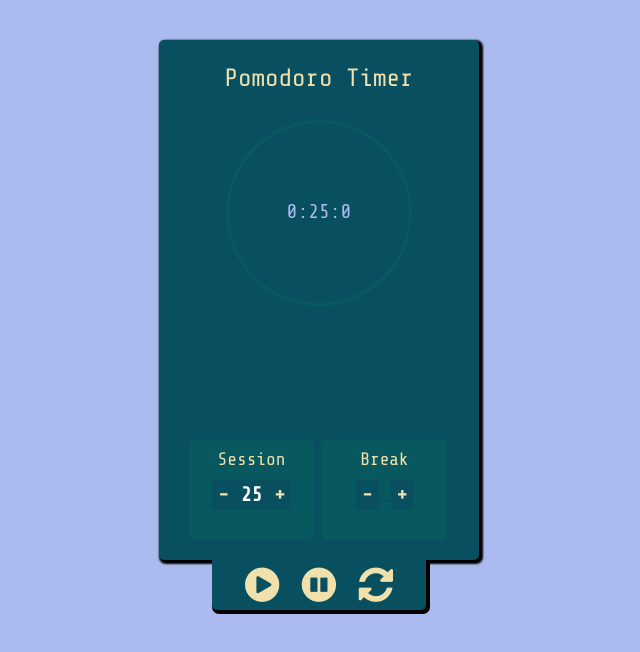
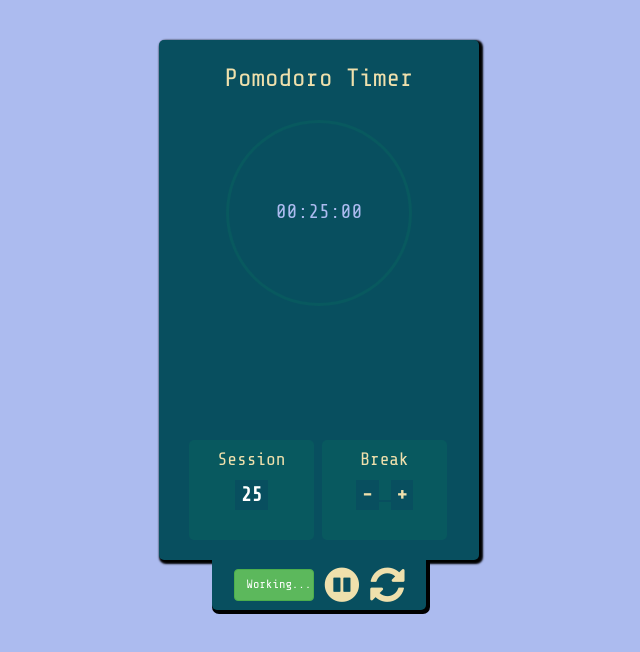
Before and after one commit to iambonface/pomodoro-react-timer, a React (Create React App) app: page / in a window 1280 px wide. Both pictures are taken after a click on the icon 583 px from the left and 585 px from the top of the page. Shown: the top 652 px of the page, without its empty margins (321-961 px from the left). Built offline with nearby package versions, Linux system fonts and the light colour scheme.

Commit message:
Refactor code to alter states on click

```diff
--- a/package.json
+++ b/package.json
@@ -3,6 +3,7 @@
   "version": "0.1.0",
   "private": true,
   "dependencies": {
+    "moment": "^2.18.1",
     "normalize.css": "^7.0.0",
     "react": "^15.6.1",
     "react-dom": "^15.6.1",
--- a/src/components/App.js
+++ b/src/components/App.js
@@ -4,6 +4,8 @@ import '../css/App.css';
 import Wrap from './Wrap';
 
 import Wrapper from './Wrapper';
+
+import moment from 'moment';
 
 class App extends Component {
 
@@ -13,67 +15,73 @@ class App extends Component {
       hours: 0,
       seconds: 0,
       minutes: 0,
-      setMoment: 25,
-      breakMinutes: 5,
-      showTimer: false
+      setSession: 25,
+      start:false,
+      finish: false,
+      totalSeconds: 0
     }
-    this.handleTimer = this.handleTimer.bind(this);
-    this.clickIncreaseSession = this.clickIncreaseSession.bind(this)
-  }
 
-  handleTimer(){
-    this.setState({
-      showTimer: !this.state.showTimer
-    })
-
-    this.splitTimeUnits()
+    this.clickIncreaseSession = this.clickIncreaseSession.bind(this);
+    this.clickDecreaseSession = this.clickDecreaseSession.bind(this);
+    this.startTimer = this.startTimer.bind(this);
+    this.evalTime = this.evalTime.bind(this);
   }
 
   clickIncreaseSession(){
     this.setState((prevState, props)=>{
-      return{ setMoment: prevState.setMoment + 1}
+      return { setSession: prevState.setSession + 1}
     })
   }
 
-  /* handleCountdown(){
-     let _this = this
-     _this.numOfSeconds = 0
+  clickDecreaseSession(){
+    if(this.state.setSession > 0){
+      this.setState((prevState, props)=>{
+        return { setSession: prevState.setSession - 1}
+      })
+    }
+  }
 
-     _this.numOfSeconds = this.state.minutes * 60
+  startTimer(){
+    this.setState({
+      start: !this.state.start
+    })
+    this.evalTime();
+  }
 
-     console.log(this.numOfSeconds)
-     this.splitTimeUnits()
-  }*/
+  prefixZero(val){
+    if(val < 10){
+      return "0" + val;
+    }
+    return val;
+  }
 
-  splitTimeUnits(){
-    let totalSeconds = this.state.setMoment * 60
-
-    let hours = Math.floor(totalSeconds/60/60);
-    let minutes = Math.floor(totalSeconds/60 % 60);
-    let seconds = Math.floor(totalSeconds % 60)
-
+  evalTime(){
+    let hours = this.prefixZero(Math.floor((this.state.setSession * 60)/60/60));
+    let minutes = this.prefixZero(Math.floor((this.state.setSession * 60)/60 % 60));
+    let seconds = this.prefixZero( Math.floor((this.state.setSession * 60) % 60));
     this.setState({
-      hours: hours,
+      hours:hours,
       minutes: minutes,
       seconds: seconds
     })
-    console.log("sec " +  this.state.seconds)
   }
+
 
   render() {
     return (
       <div className="App">
-        <Wrapper
-                 hours={this.state.hours}
+        <Wrapper hours={this.state.hours}
                  minutes={this.state.minutes}
                  seconds={this.state.seconds}
-                 setMoment={this.state.setMoment}
-                 showTimer={this.state.showTimer}
+                 setSession={this.state.setSession}
+                 startTimer={this.startTimer}
+                 start={this.state.start}
                  clickIncreaseSession={this.clickIncreaseSession}
-
-                 />
-        <Wrap handleTimer={this.handleTimer}
-              showTimer={this.state.showTimer}/>
+                 clickDecreaseSession={this.clickDecreaseSession}
+                                                  />
+        <Wrap
+              start={this.state.start}
+              startTimer={this.startTimer}/>
       </div>
     );
   }
--- a/src/components/Display.js
+++ b/src/components/Display.js
@@ -4,12 +4,12 @@ import '../css/Display.css';
 
 class Display extends Component{
   render(){
-    const showTimer = this.props.showTimer;
+
     let showTimerProps = null;
-    if(showTimer){
+    if(this.props.start){
       showTimerProps = this.props.hours + ":" + this.props.minutes + ":" + this.props.seconds
     } else{
-      showTimerProps = this.props.setMoment + " Min"
+      showTimerProps = this.props.setSession + " Min"
     }
     return(
       <div className="Display">
--- a/src/components/Session.js
+++ b/src/components/Session.js
@@ -4,17 +4,27 @@ import '../css/Session.css';
 
 class Session extends Component{
   render(){
+
+    const start = this.props.start
+
+    let buttonDecrement = null;
+    let buttonIncrement = null;
+
+    if(!start){
+      buttonDecrement = <button className="btn-min"
+              onClick={this.props.clickDecreaseSession}>-</button>
+      buttonIncrement = <button className="btn-min"
+              onClick={this.props.clickIncreaseSession}>+</button>
+    }
+
+
     return(
       <div className="Session col-md-6 col-sm-6 col-xs-6">
         <h4 className="text-center">Session</h4>
           <div className=" count text-center">
-            <button className="btn-min"
-                    onClick={this.props.clickDecreaseSession}>-</button>
-
-            <button className="btn-min min">{this.props.setMoment}</button>
-
-            <button className="btn-min"
-                    onClick={this.props.clickIncreaseSession}>+</button>
+            {buttonDecrement}
+            <button className="btn-min min">{this.props.setSession}</button>
+            {buttonIncrement}
           </div>
 
       </div>
--- a/src/components/SessionWrapper.js
+++ b/src/components/SessionWrapper.js
@@ -8,8 +8,10 @@ class SessionWrapper extends Component{
   render(){
     return(
       <div className="SessionWrapper col-md-12">
-        <Session setMoment={this.props.setMoment}
+        <Session setSession={this.props.setSession}
+                 start={this.props.start}
                  clickIncreaseSession={this.props.clickIncreaseSession}
+                 clickDecreaseSession={this.props.clickDecreaseSession}
 
                 />
 
--- a/src/components/Wrap.js
+++ b/src/components/Wrap.js
@@ -4,10 +4,20 @@ import '../css/Wrap.css';
 
 class Wrap extends Component{
   render(){
+    let buttonClick1 = null;
+    let buttonClick2 = null;
+    if(!this.props.start){
+      buttonClick1 = <i className="fa fa-play-circle" onClick={this.props.startTimer}></i>
+      buttonClick2 = <button className="btn btn-warning">Napping...</button>
+
+    } else{
+      buttonClick1 = <button className="btn btn-success">Working...</button>
+      buttonClick2 = <i className="fa fa-pause-circle" onClick={this.props.startTimer}></i>
+    }
     return(
       <div className="Wrap col-md-2 col-sm-4 col-xs-8">
-        <i className="fa fa-play-circle" onClick={this.props.handleTimer}></i>
-        <i className="fa fa-pause-circle"></i>
+        {buttonClick1}
+        {buttonClick2}
         <i className="fa fa-refresh"></i>
       </div>
     )
--- a/src/components/Wrapper.js
+++ b/src/components/Wrapper.js
@@ -13,14 +13,14 @@ class Wrapper extends Component{
         <Display hours={this.props.hours}
                  minutes={this.props.minutes}
                  seconds={this.props.seconds}
-                 setMoment={this.props.setMoment}
-                 showTimer={this.props.showTimer}/>
+                 setSession={this.props.setSession}
+                 start={this.props.start}
+                />
 
-        <SessionWrapper setMoment={this.props.setMoment}
+        <SessionWrapper setSession={this.props.setSession}
+                        start={this.props.start}
                         clickIncreaseSession={this.props.clickIncreaseSession}
-                        breakMinutes={this.props.breakMinutes}
-
-                        />
+                        clickDecreaseSession={this.props.clickDecreaseSession}/>
       </div>
     )
   }
--- a/src/css/Wrap.css
+++ b/src/css/Wrap.css
@@ -32,3 +32,7 @@
   margin-left:5px;
   margin-right: 5px;
 }
+
+.btn {
+  cursor: crosshair;
+}
```
Also changed, not shown: 1 other file (tests, documents, lock files or other folders).
